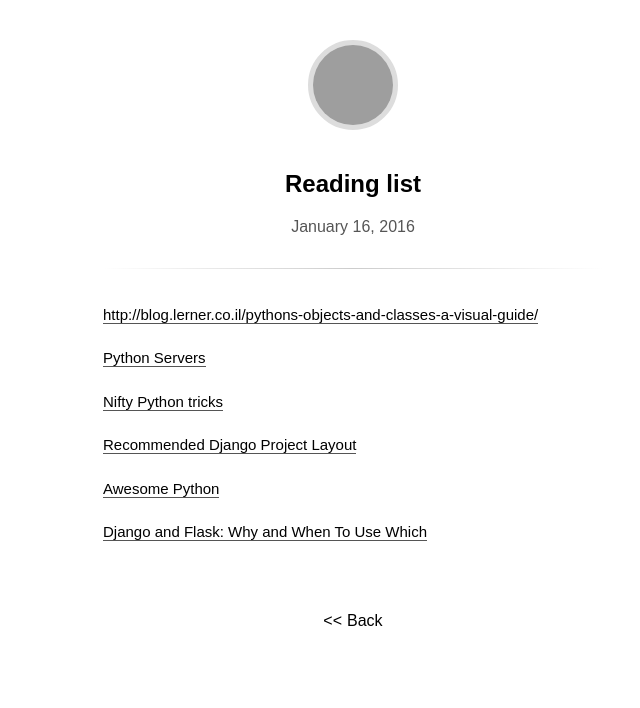
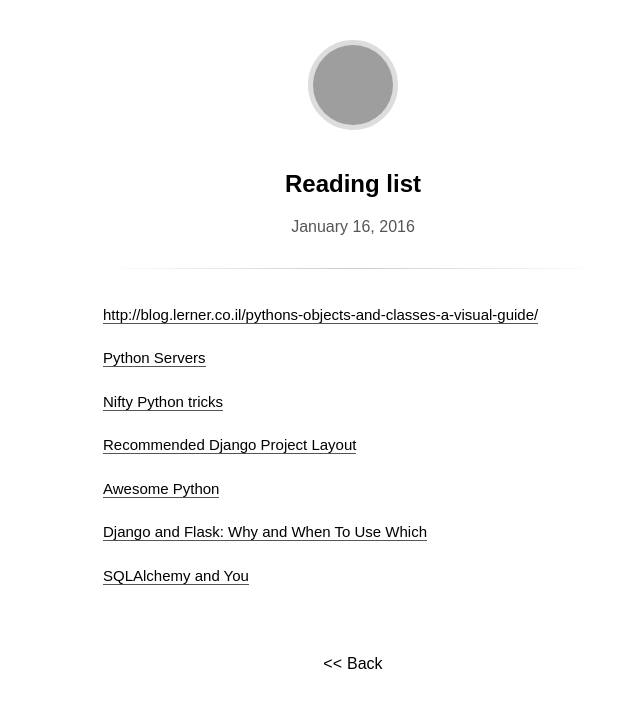
Before and after one commit to goutham2027/pythonforhumans, a Jekyll site: the page built from _posts/2016-01-16-reading-list.md, in a window 1280 px wide, cut to the strip 0-708 px from the top of the page. Shown: the whole strip, without its empty margins (287-927 px from the left). Built offline with Jekyll 4.4.1, drawn with Linux system fonts in a browser that asks for light colours; some web fonts are replaced; grey boxes are pictures that could not be loaded.

Commit message:
- new link

```diff
--- a/_posts/2016-01-16-reading-list.md
+++ b/_posts/2016-01-16-reading-list.md
@@ -13,3 +13,5 @@ title: Reading list
 [Awesome Python](https://github.com/vinta/awesome-python)
 
 [Django and Flask: Why and When To Use Which](https://www.hakkalabs.co/articles/django-and-flask)
+
+[SQLAlchemy and You](http://lucumr.pocoo.org/2011/7/19/sqlachemy-and-you/)
```
